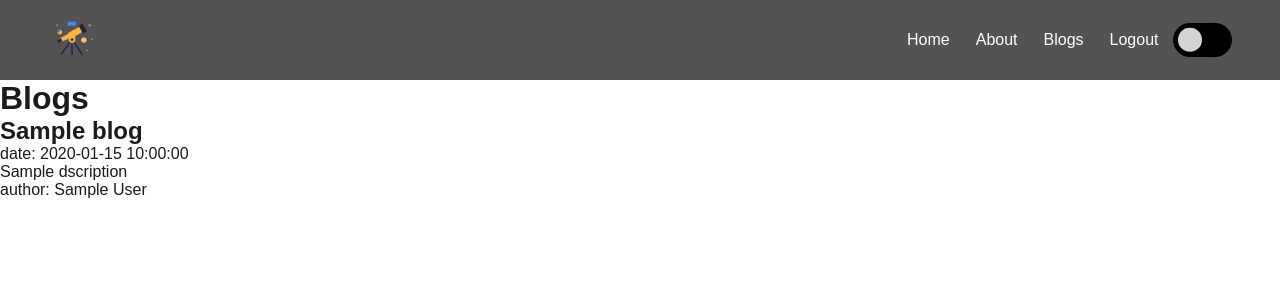
After one commit to majamarijan/flask-session-app, a Python web app: template app/templates/blogs.html in a window 1280 px wide. The commit adds this page. Shown: the top 300 px of the page. Run offline with Jinja, Linux system fonts and the light colour scheme; the template is opened without the code that fills it: most values are stand-ins (such as "Sample title", 1, 10 or a date in 2020).

Commit message:
add: blogs

```diff
--- /dev/null
+++ b/app/pages/text.html
@@ -0,0 +1,5 @@
+{% extends 'layout.html' %}{% block main %}
+<article>
+	{% markdown %} # Hello ![Alt text](static/logo.png) {% endmarkdown %}
+</article>
+{% endblock %}
--- a/app/static/main.js
+++ b/app/static/main.js
@@ -1,6 +1,7 @@
 window.onload = () => {
 	const form = document.querySelector("form") || null;
 	const themeBtn = document.querySelector("input[type='checkbox']");
+	let theme = '';
 
 	if (form) {
 		let data = {};
@@ -23,21 +24,24 @@ window.onload = () => {
 		};
 	}
 	if (window.localStorage.getItem("theme")) {
-		let theme = window.localStorage.getItem("theme");
-		document.body.classList.add(theme);
-		themeBtn.checked = true;
+		let currentTheme = window.localStorage.getItem("theme");
+		document.body.classList.add(currentTheme);
+		themeBtn.checked = currentTheme === 'dark' ? true : false;
+		theme = currentTheme;
 	}
-	themeController(themeBtn);
+	window.localStorage.setItem('theme',theme)
+	themeController(themeBtn, theme);
 };
 
-function themeController(themeBtn) {
+function themeController(themeBtn, theme) {
 	themeBtn.addEventListener("change", (e) => {
-		if (themeBtn.checked) {
-			document.body.classList.add("dark");
-			window.localStorage.setItem("theme", "dark");
-		} else {
-			document.body.classList.remove("dark");
-			window.localStorage.removeItem("theme");
+		console.log()
+		if(themeBtn.checked) {
+			document.body.classList.add('dark');
+			window.localStorage.setItem('theme', 'dark');
+		}else {
+			document.body.classList.remove('dark');
+			window.localStorage.setItem('theme','light')
 		}
 	});
 }
--- a/app/static/styles.css
+++ b/app/static/styles.css
@@ -8,6 +8,11 @@ body {
 	font-family: "Ubuntu", sans-serif;
 	color: #1c1b1b;
 	background: white;
+}
+
+.dark {
+	background: #212121;
+	color: white;
 }
 
 a {
@@ -50,10 +55,7 @@ header li a:hover {
 main {
 }
 
-.dark {
-	background: #212121;
-	color: white;
-}
+
 
 header .switch {
 	font-size: 17px;
--- a/app/templates/about.html
+++ b/app/templates/about.html
@@ -1,4 +1,4 @@
 {% extends 'layout.html' %}{% block main %}
-		<h1>About page</h1>
-		<p>This is the session auth with Flask and JS.</p>
+<h1>About page</h1>
+<p>This is the session auth with Flask and JS.</p>
 {% endblock %}
--- /dev/null
+++ b/app/templates/blogs.html
@@ -0,0 +1,13 @@
+{% extends "layout.html" %}{% block main %}
+
+<h1>Blogs</h1>
+{% for blog in blogs%}
+<div class='blog'>
+	<h2>{{blog.title}}</h2>
+	<p>date: {{blog.date}}</p>
+	<p>{{blog.dscription}}</p>
+	<p>author: {{blog.author}}</p>
+</div>
+{% endfor %}
+
+{% endblock %}
--- a/app/templates/components/navigation.html
+++ b/app/templates/components/navigation.html
@@ -2,6 +2,7 @@
 	<ul>
 		<li><a href="{{url_for('index')}}">Home</a></li>
 		<li><a href="{{url_for('about')}}">About</a></li>
+		<li><a href="{{url_for('blogs')}}">Blogs</a></li>
 		<li>
 			{% if username %}
 			<a href="{{url_for('logout')}}">Logout</a>
--- /dev/null
+++ b/app/templates/text.html
@@ -0,0 +1,6 @@
+{% extends 'layout.html' %}{% block main %}
+
+<article>
+	{{post.title}} {% markdown %}{{post.content}}{% endmarkdown %}
+</article>
+{% endblock %}
```
Also changed, not shown: app/__init__.py (+41 -1 lines), app/intro.md (added, +10 -0 lines), app/pages/blog1.md (added, +10 -0 lines), app/pages/intro.md (added, +12 -0 lines), app/static/images/athena-small.png (added), 5 other files.
